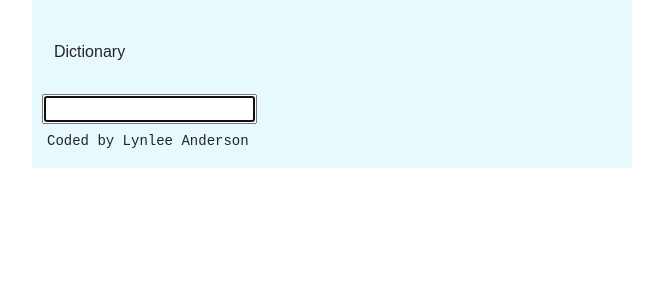
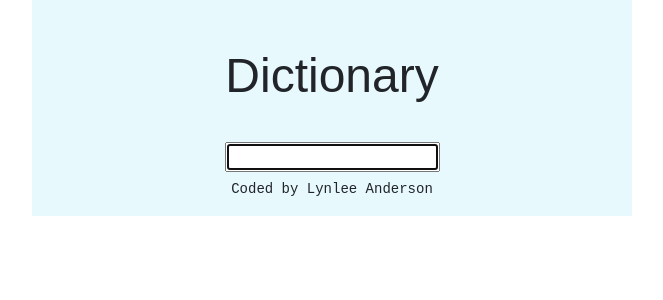
Before and after one commit to Lynlee21/dictionary-project, a React (Create React App) app: page / in a window 1280 px wide. Shown: the top 300 px of the page, without its empty margins (308-971 px from the left). Built offline with nearby package versions, Linux system fonts and the light colour scheme.

Commit message:
Update App.css

```diff
--- a/src/App.css
+++ b/src/App.css
@@ -1,5 +1,6 @@
 .App-header {
   margin: 30px 0;
+  font-size: 48px;
 }
 
 .App-footer {
@@ -15,5 +16,5 @@
   margin: 0 auto;
   max-width: 600px;
   padding: 10px;
-  text-align: left;
+  text-align: center;
 }
```
